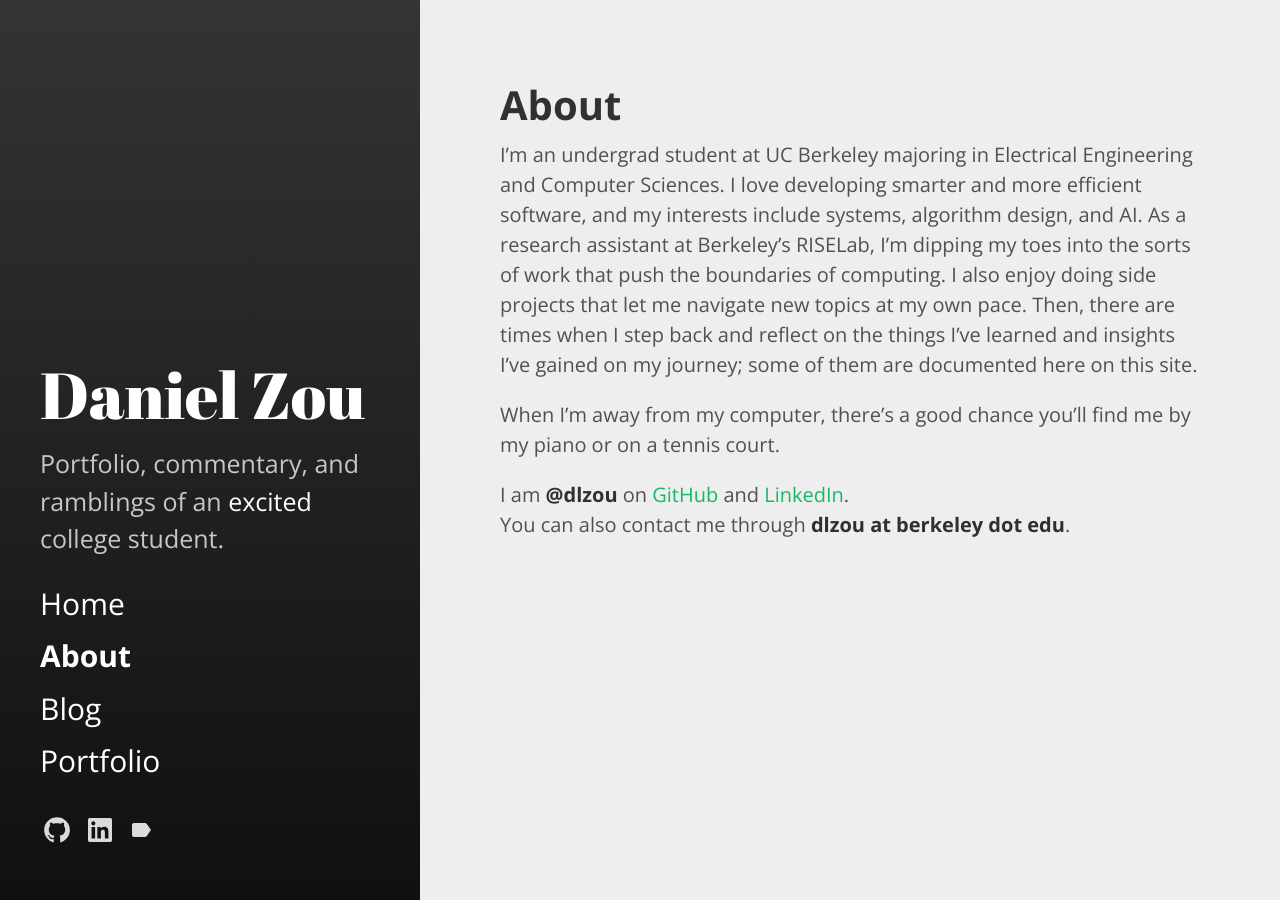
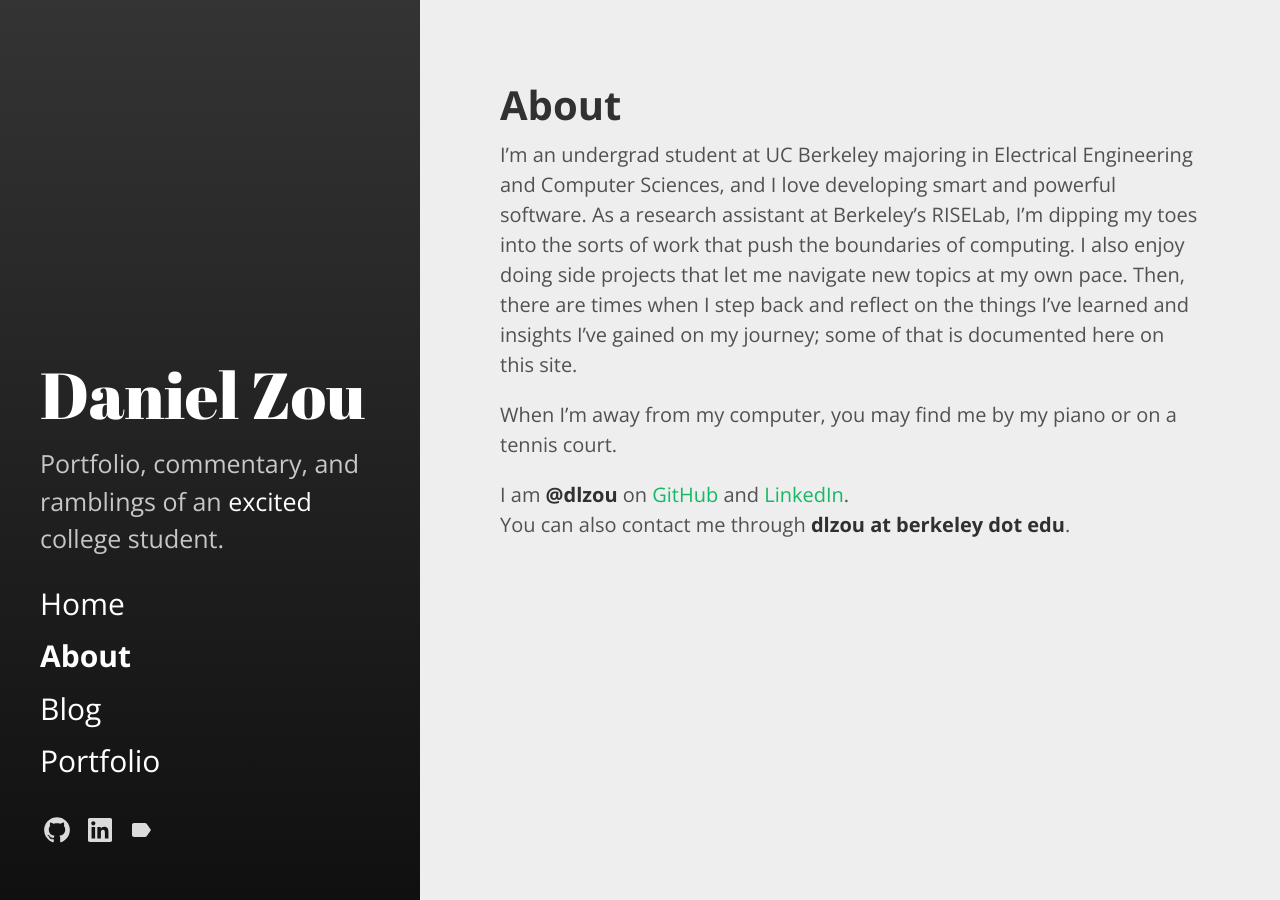
Before and after one commit to dlzou/dlzou.github.io, a Jekyll site: the page built from about.md, in a window 1280 px wide. Built offline with Jekyll 4.4.1, drawn with Linux system fonts in a browser that asks for light colours.

Commit message:
Updated about page

```diff
--- a/about.md
+++ b/about.md
@@ -5,9 +5,9 @@
 permalink: /about/
 ---
 
-I'm an undergrad student at UC Berkeley majoring in Electrical Engineering and Computer Sciences. I love developing smarter and more efficient software, and my interests include systems, algorithm design, and AI. As a research assistant at Berkeley's RISELab, I'm dipping my toes into the sorts of work that push the boundaries of computing. I also enjoy doing side projects that let me navigate new topics at my own pace. Then, there are times when I step back and reflect on the things I've learned and insights I've gained on my journey; some of them are documented here on this site.
+I'm an undergrad student at UC Berkeley majoring in Electrical Engineering and Computer Sciences, and I love developing smart and powerful software. As a research assistant at Berkeley's RISELab, I'm dipping my toes into the sorts of work that push the boundaries of computing. I also enjoy doing side projects that let me navigate new topics at my own pace. Then, there are times when I step back and reflect on the things I've learned and insights I've gained on my journey; some of that is documented here on this site.
 
-When I'm away from my computer, there's a good chance you'll find me by my piano or on a tennis court.
+When I'm away from my computer, you may find me by my piano or on a tennis court.
 
 I am **@dlzou** on [GitHub](https://github.com/dlzou) and [LinkedIn](https://linkedin.com/in/dlzou).\
 You can also contact me through **dlzou at berkeley dot edu**.
```
